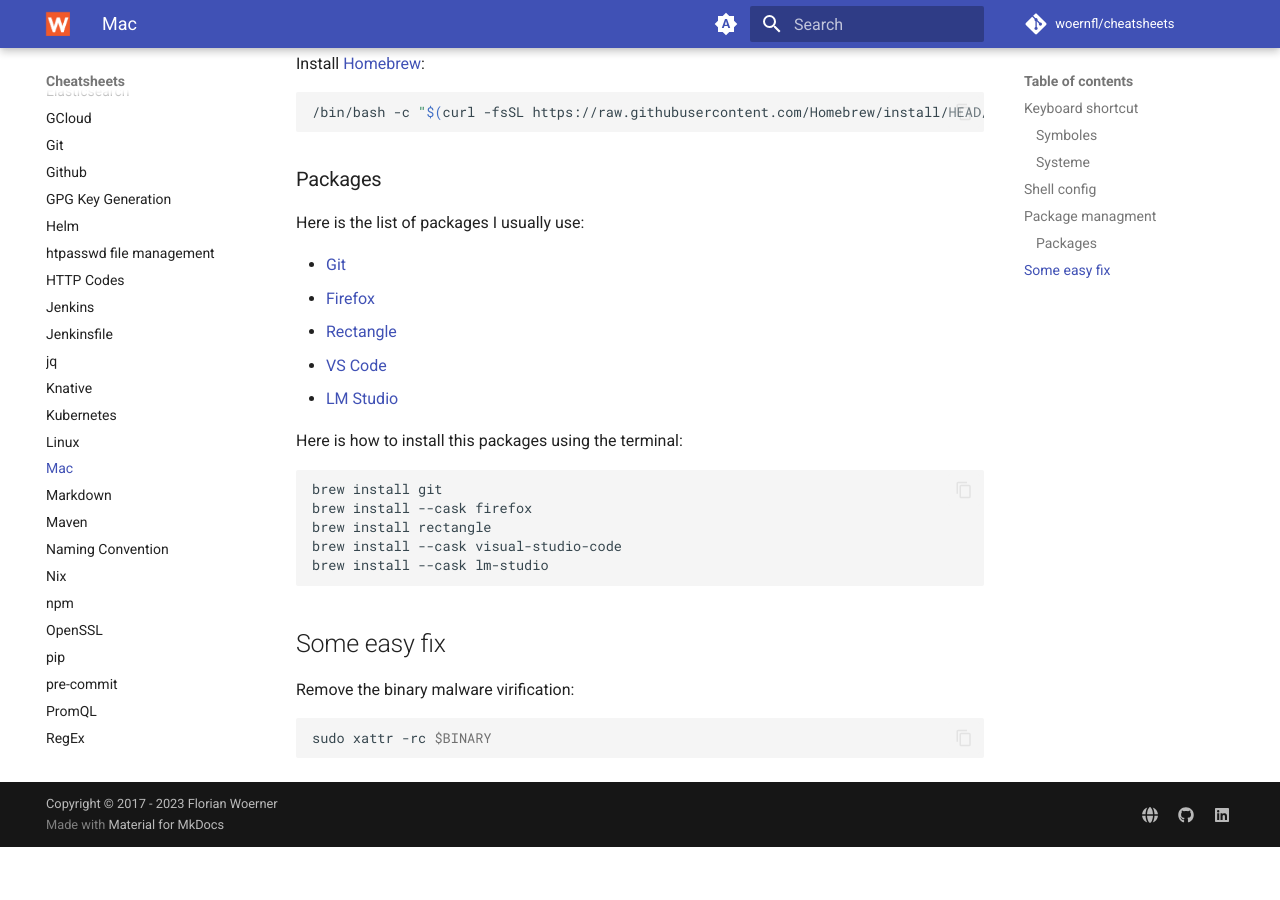
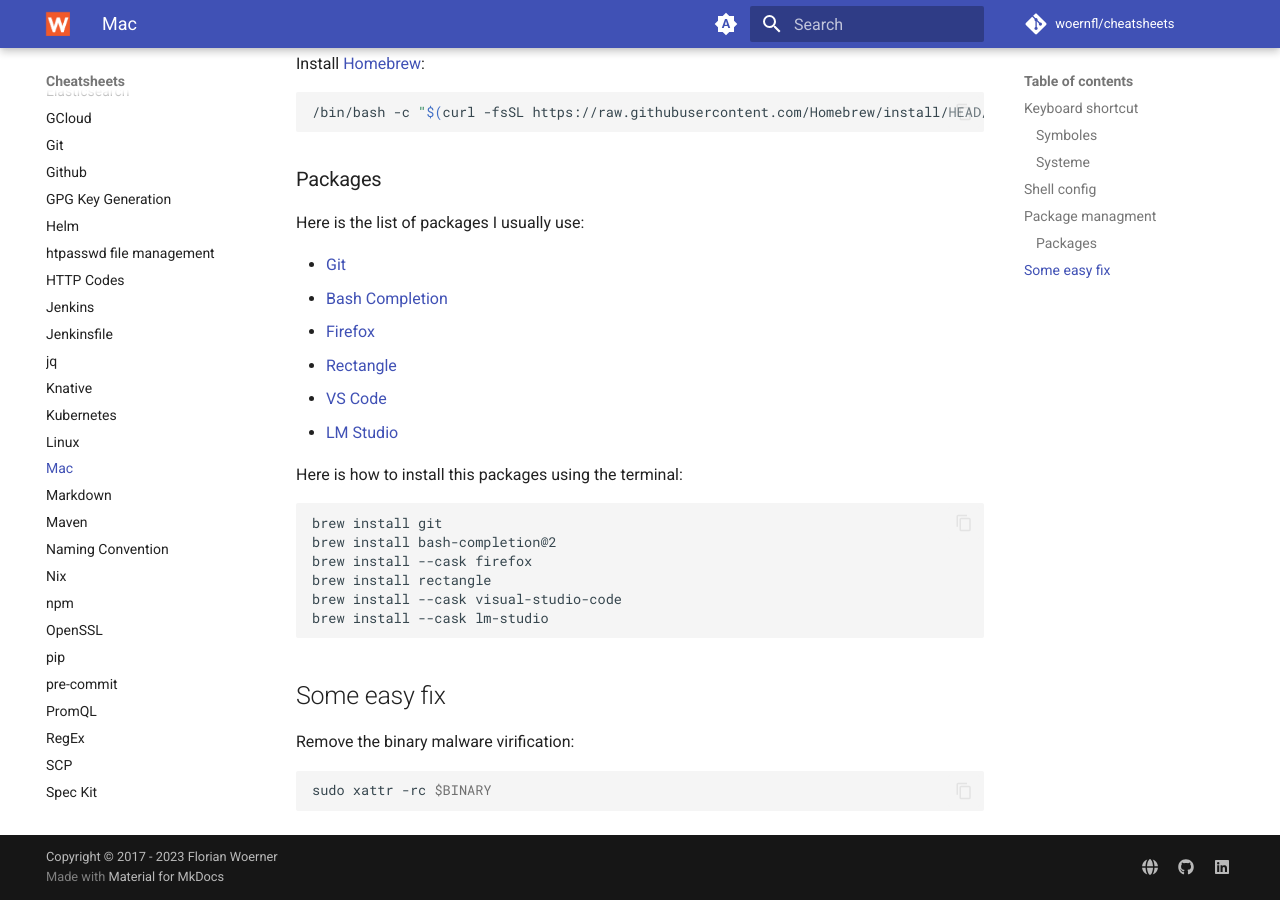
Before and after one commit to woernfl/cheatsheets, an MkDocs documentation site: the page built from docs/mac.md, in a window 1280 px wide and 900 px high, scrolled down 1387 px. Built offline with MkDocs 1.6.1 and Material for MkDocs 9.7.7, drawn with Linux system fonts in a browser that asks for light colours; comment, search, counter and statistics services are not loaded; before the commit the page ends 2234 px from its top, so only the background shows below that.

Commit message:
Include bash-completion in mac.md (#306)
Added bash-completion package to the installation list.

````diff
--- a/docs/mac.md
+++ b/docs/mac.md
@@ -56,6 +56,7 @@
 Here is the list of packages I usually use:
 
 - [Git](https://git-scm.com/)
+- [Bash Completion](https://github.com/scop/bash-completion)
 - [Firefox](https://www.firefox.com)
 - [Rectangle](https://github.com/rxhanson/Rectangle)
 - [VS Code](https://code.visualstudio.com/)
@@ -65,6 +66,7 @@
 
 ```
 brew install git
+brew install bash-completion@2
 brew install --cask firefox
 brew install rectangle
 brew install --cask visual-studio-code
````
